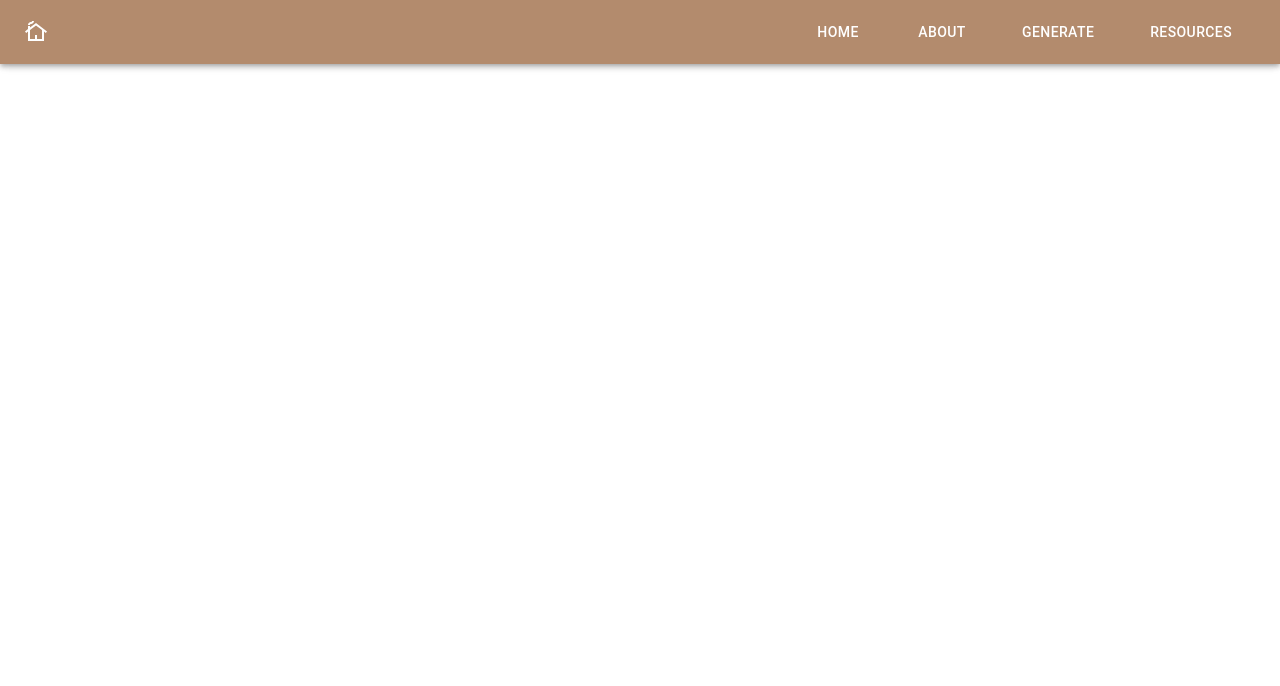
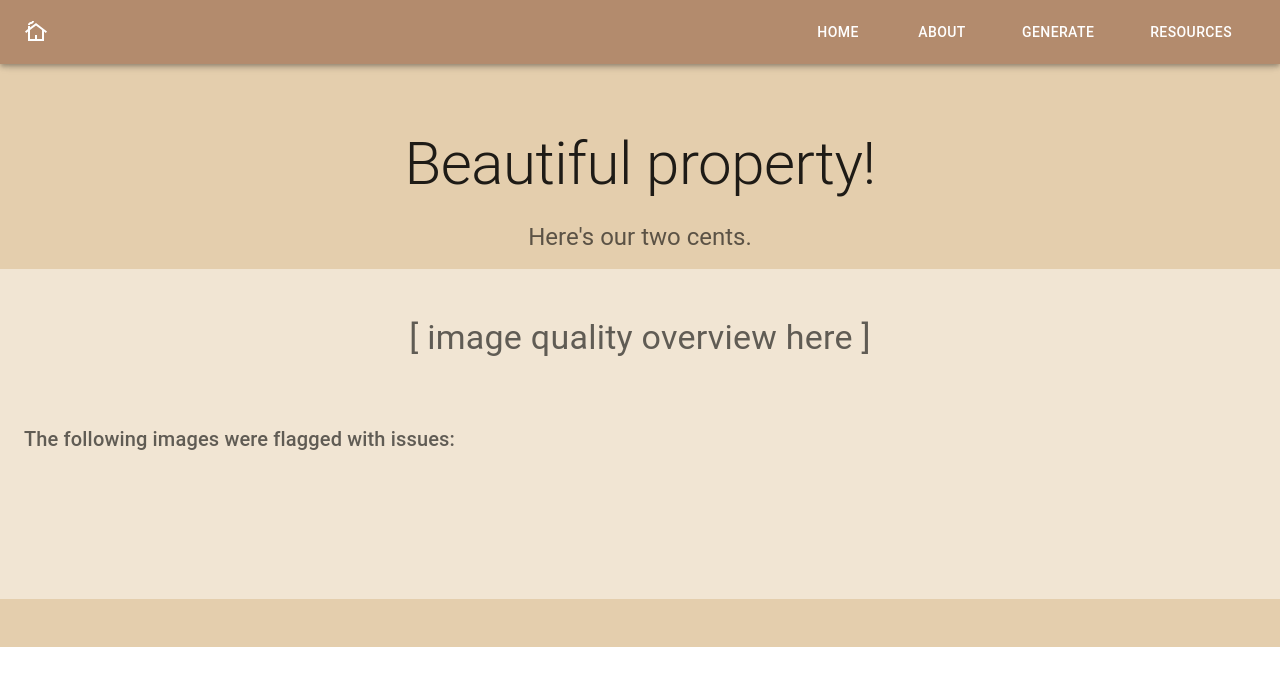
Before and after one commit to Nithanth/listing-rater, a React (Create React App) app: page /results in a window 1280 px wide. Shown: the top 686 px of the page. Built offline with nearby package versions, Linux system fonts and the light colour scheme.

Commit message:
added results page

```diff
--- a/src/App.js
+++ b/src/App.js
@@ -6,6 +6,7 @@ import { BrowserRouter as Router, Route, Routes } from 'react-router-dom';
 import Home from './home_page/home';
 import About from './about_page/about';
 import Generate from './generate_page/generate';
+import Results from './results_page/results';
 
 function App() {
 
@@ -17,6 +18,7 @@ function App() {
           <Routes>
             <Route exact path='/' element={<Home/>}/>
             <Route exact path='/generate' element={<Generate/>}/>
+            <Route exact path='/results' element={<Results/>}/>
             <Route exact path='/about' element={<About/>}/>
           </Routes>
         </div>
--- a/src/home_page/home.js
+++ b/src/home_page/home.js
@@ -7,6 +7,7 @@ import { createTheme, ThemeProvider } from '@mui/material/styles'
 import Typography from '@mui/material/Typography'
 import logo from './monocle_logo.png'
 import Box from '@mui/material/Box'
+import {Link} from 'react-router-dom'
 
 const button_theme = createTheme({
   status: {
@@ -96,14 +97,16 @@ function Home () {
         </div>
         <div>
           <ThemeProvider theme={button_theme}>
+            <Link to={('/results')} style={{ textDecoration: 'none' }}>
               <Button
                 variant='outlined'
-              onClick={handleSubmit}
+                // onClick={handleSubmit}
                 size='large'
                 sx={{ border: 1.5 }}
               >
                 Rate my listing
               </Button>
+            </Link>
           </ThemeProvider>
         </div>
       </header>
--- /dev/null
+++ b/src/results_page/results.css
@@ -0,0 +1,42 @@
+.Results {
+    text-align: center;
+  }
+
+  .Results-header {
+    background-color: #e4cead;
+    min-height: 100vh;
+    display: flex;
+    flex-direction: column;
+    align-items: center;
+    justify-content: center;
+    font-size: calc(10px + 2vmin);
+    color: #2d3033;
+  }
+
+  .Results-link {
+    color: #61dafb;
+  }
+
+  .spin {
+    width: 100px;
+    height: 100px;
+    animation: spin 3s linear infinite;
+    animation-delay: calc(var(--delay) * -1s);
+    transform-origin: 100px 100px;
+  }
+
+  @keyframes spin {
+    from {
+      transform: rotate(0deg);
+    }
+    to {
+      transform: rotate(360deg);
+    }
+  }
+
+  .App-form {
+    text-align: center;
+    height: 100%;
+    width: 100%;
+    display: flex;
+  }
--- /dev/null
+++ b/src/results_page/results.js
@@ -0,0 +1,124 @@
+import './results.css'
+import { Container } from '@mui/system'
+import { TextField, Button } from '@mui/material'
+import { useState, useCallback } from 'react'
+import Dropzone from '../components/Dropzone/dropzone'
+import { createTheme, ThemeProvider } from '@mui/material/styles'
+import Typography from '@mui/material/Typography'
+import Box from '@mui/material/Box'
+import Stack from '@mui/material/Stack'
+
+const button_theme = createTheme({
+  status: {
+    danger: '#e53e3e'
+  },
+  palette: {
+    primary: {
+      main: '#371d10'
+    },
+    secondary: {
+      main: '#b87333'
+    },
+    background: {
+      main: '#e4cead'
+    }
+  },
+  typography: {
+    fontSize: 28
+  }
+})
+
+function Results () {
+  return (
+    <div className='Results'>
+      <header>
+        {/* <div class='spin'>
+            <img src={logo} className="App-logo"/>
+        </div> */}
+        <Box
+          sx={{
+            bgcolor: '#e4cead',
+            pt: 14,
+            pb: 6,
+            pl: 0,
+            pr: 0
+          }}
+        >
+          <Container maxWidth='me'>
+            <p></p>
+            <Typography
+              component='h1'
+              variant='h2'
+              align='center'
+              color='text.primary'
+              gutterBottom
+            >
+              Beautiful property!
+            </Typography>
+          </Container>
+          <Container maxWidth='me'>
+            {'\n'}
+            <Typography
+              variant='h5'
+              align='center'
+              color='text.secondary'
+              paragraph
+            >
+              Here's our two cents.
+            </Typography>
+          </Container>
+          <Container
+            maxWidth='me'
+            sx={{
+              bgcolor: '#f1e5d3',
+              pt: 6,
+              pb: 6,
+              pl: 0,
+              pr: 0
+            }}
+          >
+            {'\n'}
+            <Typography
+              variant='h4'
+              align='center'
+              color='text.secondary'
+              paragraph
+              sx={{
+                bgcolor: '#f1e5d3',
+                pt: 0,
+                pb: 6,
+                pl: 0,
+                pr: 0
+              }}
+            >
+              [ image quality overview here ]
+            </Typography>
+            <Typography
+              variant='h6'
+              align='left'
+              color='text.secondary'
+              paragraph
+              sx={{
+                bgcolor: '#f1e5d3',
+                pt: 0,
+                pb: 6,
+                pl: 0,
+                pr: 0
+              }}
+            >
+              The following images were flagged with issues:
+            </Typography>
+            <Stack
+              sx={{ pt: 4 }}
+              direction='row'
+              spacing={2}
+              justifyContent='center'
+            ></Stack>
+          </Container>
+        </Box>
+      </header>
+    </div>
+  )
+}
+
+export default Results
```
Lines whose indentation alone changed are shown as unchanged.
